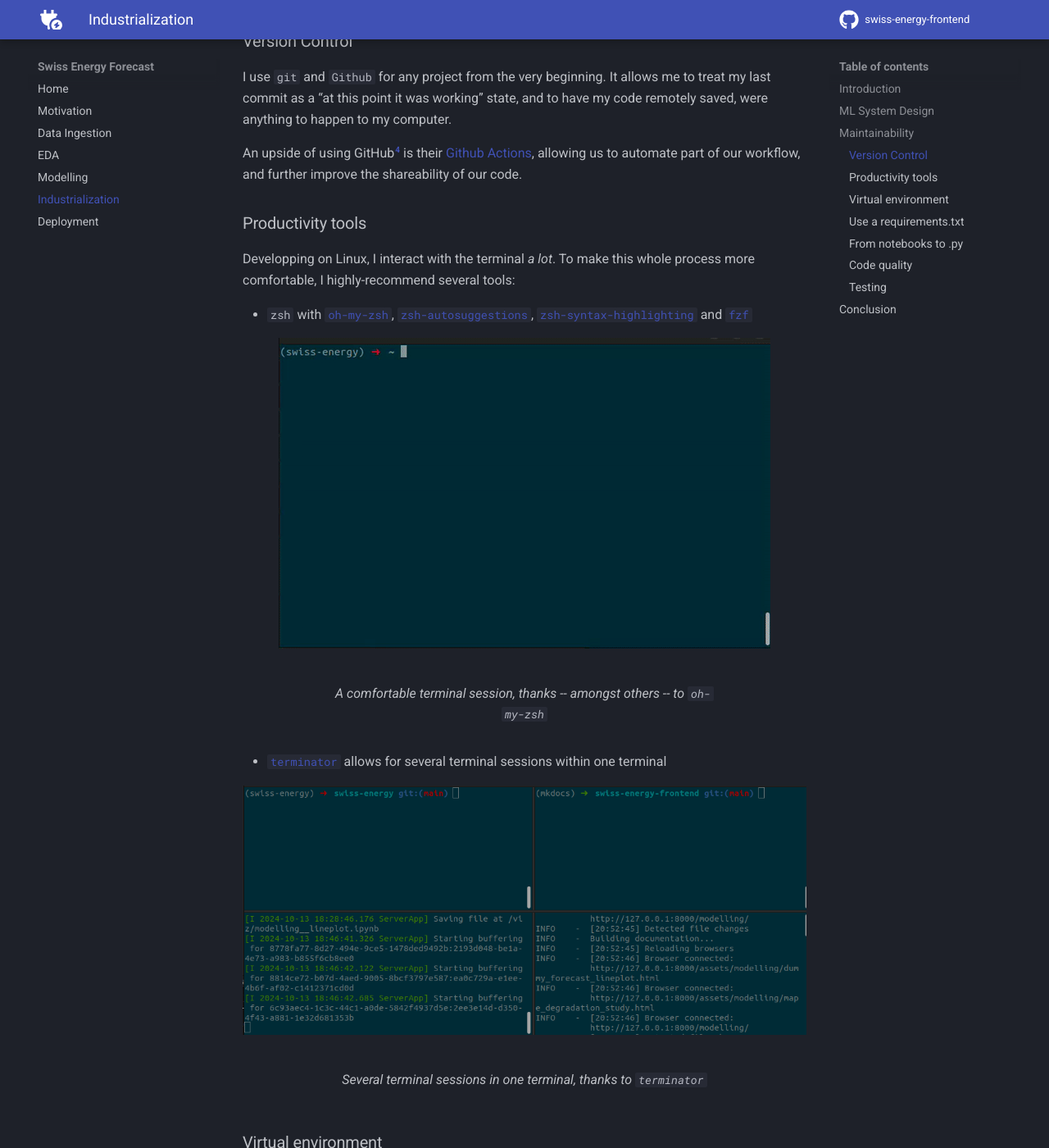
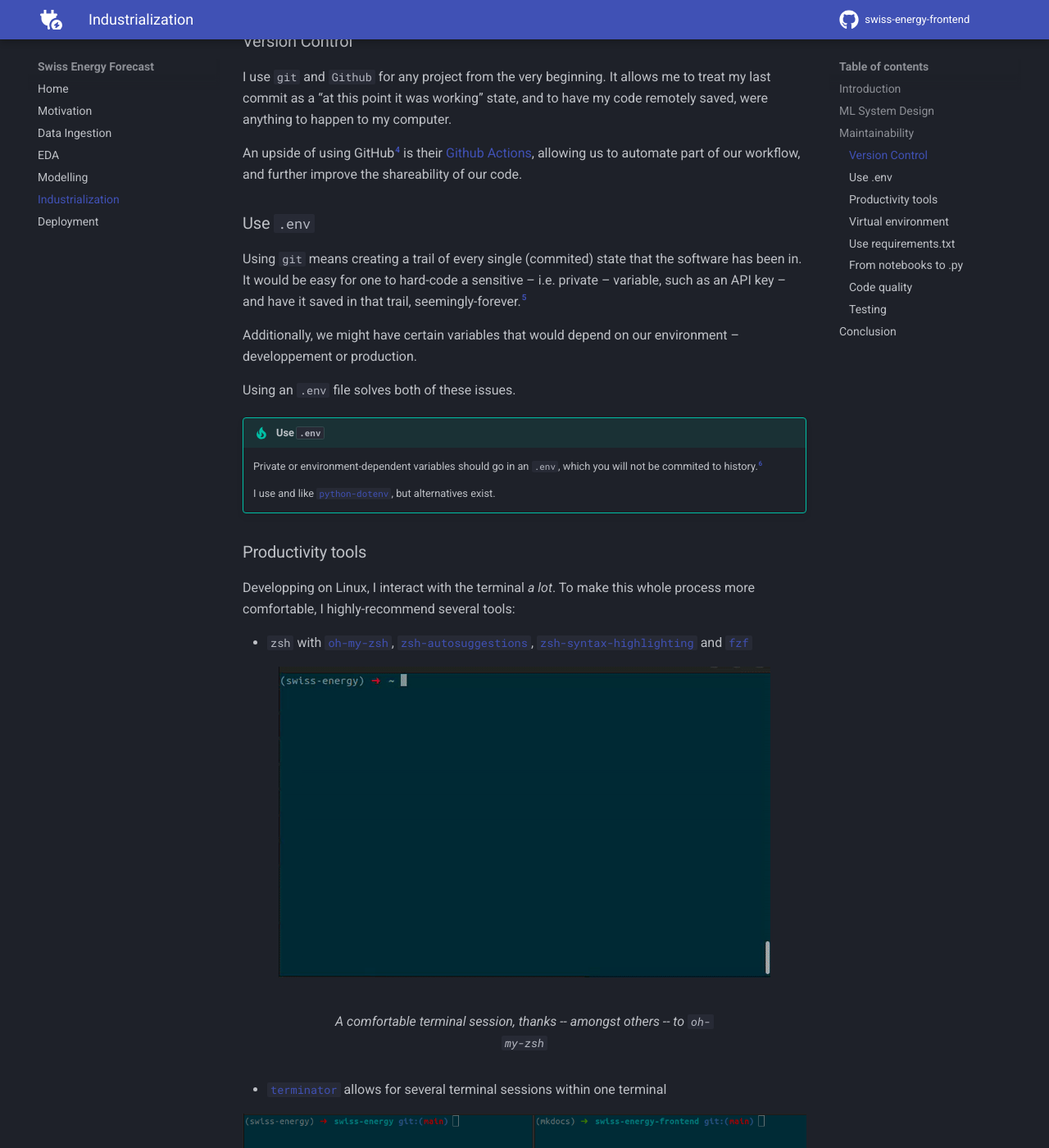
Before and after one commit to arthurgassner/swissenergy-frontend, an MkDocs documentation site: the page built from docs/industrialization.md, in a window 1280 px wide and 1400 px high, scrolled down 2171 px. Shown: the whole window at 82% size. Built offline with MkDocs 1.6.1 and Material for MkDocs 9.7.7, drawn with Linux system fonts in a browser that asks for light colours; a script that is not in the unit is left out; comment, search, counter and statistics services are not loaded; some of the changed text lies outside the part shown.

Commit message:
Update .md

```diff
--- a/docs/industrialization.md
+++ b/docs/industrialization.md
@@ -76,6 +76,24 @@ An upside of using GitHub[^4] is their [Github Actions](https://github.com/featu
 
 [^4]: Most `git` hosting solutions have an equivalent.
 
+### Use `.env`
+
+Using `git` means creating a trail of every single (commited) state that the software has been in.
+It would be easy for one to hard-code a sensitive -- i.e. private -- variable, such as an API key -- and have it saved in that trail, seemingly-forever.[^5]
+
+[^5]: You can always edit a file's history, but it's messy.
+
+Additionally, we might have certain variables that would depend on our environment -- developpement or production.
+
+Using an `.env` file solves both of these issues.
+
+!!! tip "Use `.env`"
+    Private or environment-dependent variables should go in an `.env`, which you will not be commited to history.[^6]
+
+    I use and like [`python-dotenv`](https://github.com/theskumar/python-dotenv), but alternatives exist.
+
+[^6]: Thank you `.gitignore`
+
 ### Productivity tools
 
 Developping on Linux, I interact with the terminal _a lot_. To make this whole process more comfortable, I highly-recommend several tools:
@@ -102,7 +120,7 @@ To compartimentalize all the Python libraries used in a given project, use a **v
 !!! tip "Use a virtual environment"
     I use `conda`, but others exist.
 
-### Use a `requirements.txt`
+### Use `requirements.txt`
 
 So far, we've been `pip install`ing needed libraries willy-nilly.
 That is not very reproducible, and hence we should write a file to centralize the needed libraries -- versionned -- that our project relies on, i.e. the `requirements.txt`
```
Also changed, not shown: docs/deployment.md (+11 -4 lines).
